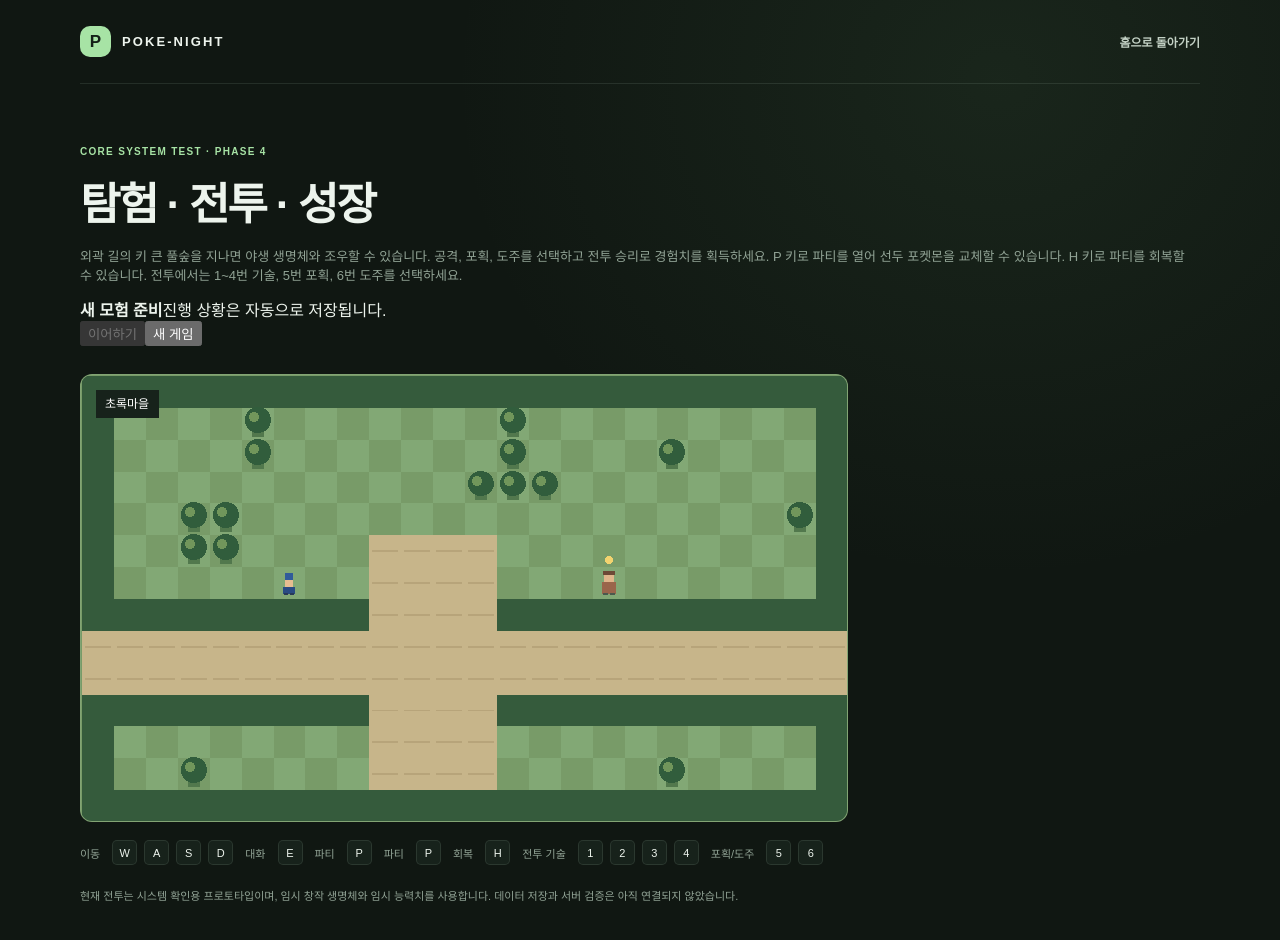
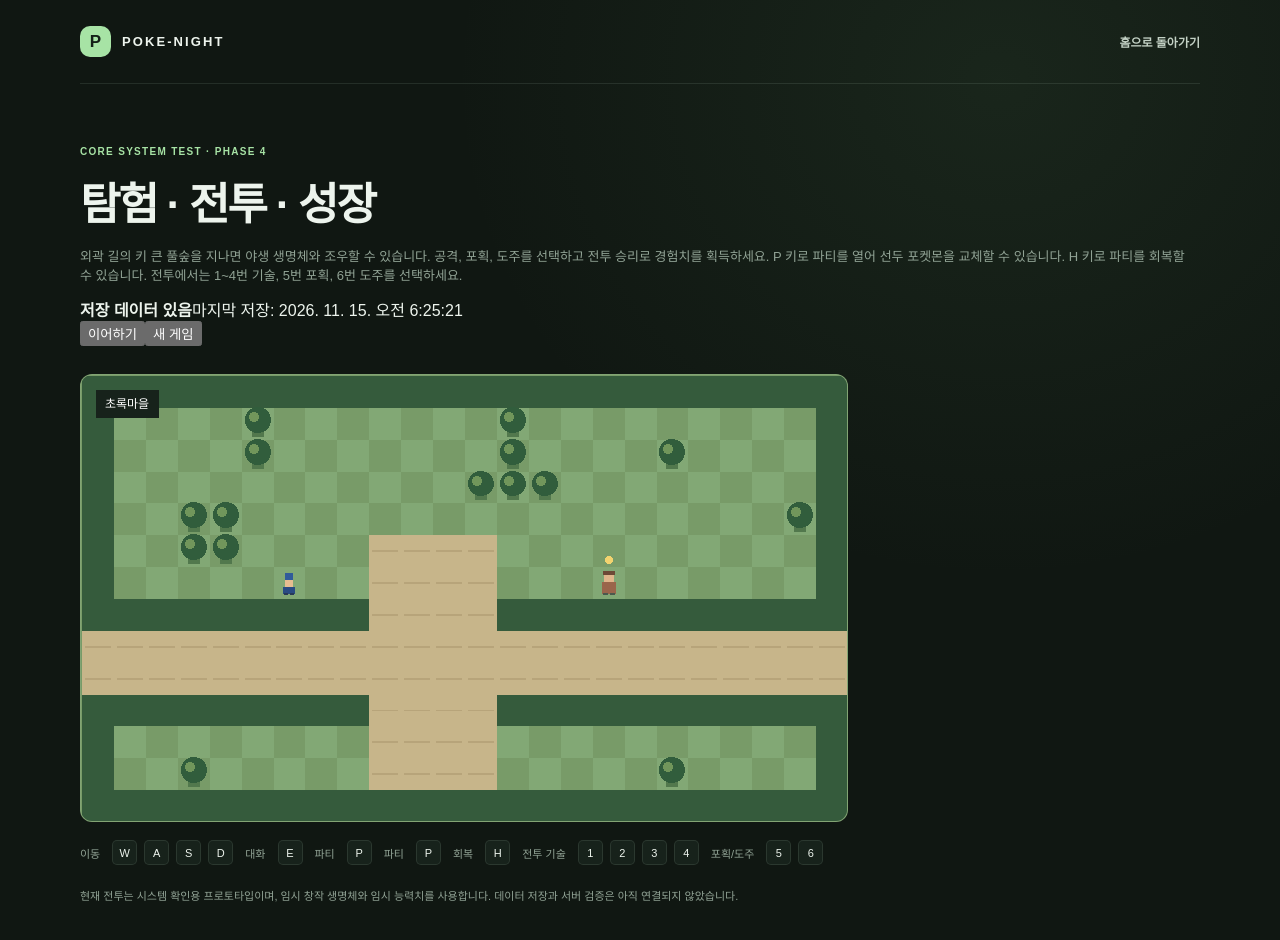
Before and after one commit to interlink1231/Poke-night, a Next.js app: page /game in a window 1280 px wide. Shown: the top 940 px of the page. Built offline with nearby package versions, Linux system fonts and the light colour scheme.

Commit message:
Phase 6: 저장 상태 UI 이벤트 연결 보완

```diff
--- a/components/game/GameCanvas.tsx
+++ b/components/game/GameCanvas.tsx
@@ -537,13 +537,16 @@ export default function GameCanvas() {
         }
       }
 
-      gameRef.current = new Phaser.Game({
+      const game = new Phaser.Game({
         type: Phaser.AUTO, parent: hostRef.current, width: 768, height: 448,
         backgroundColor: "#789b68", pixelArt: true,
         render: { antialias: false, roundPixels: true },
         scale: { mode: Phaser.Scale.FIT, autoCenter: Phaser.Scale.CENTER_BOTH },
         scene: [WorldScene]
       });
+      gameRef.current = game;
+      const updateStatus = (status: SaveStatus) => setSaveStatus(status);
+      game.events.on("save-status", updateStatus);
     });
 
     return () => { cancelled = true; gameRef.current?.destroy(true); gameRef.current = null; };
@@ -573,13 +576,6 @@ export default function GameCanvas() {
     }
   }, []);
 
-  useEffect(() => {
-    const game = gameRef.current;
-    if (!game) return;
-    const updateStatus = (status: SaveStatus) => setSaveStatus(status);
-    game.events.on("save-status", updateStatus);
-    return () => { game.events.off("save-status", updateStatus); };
-  });
 
   return (
     <div className="game-stage">
```
